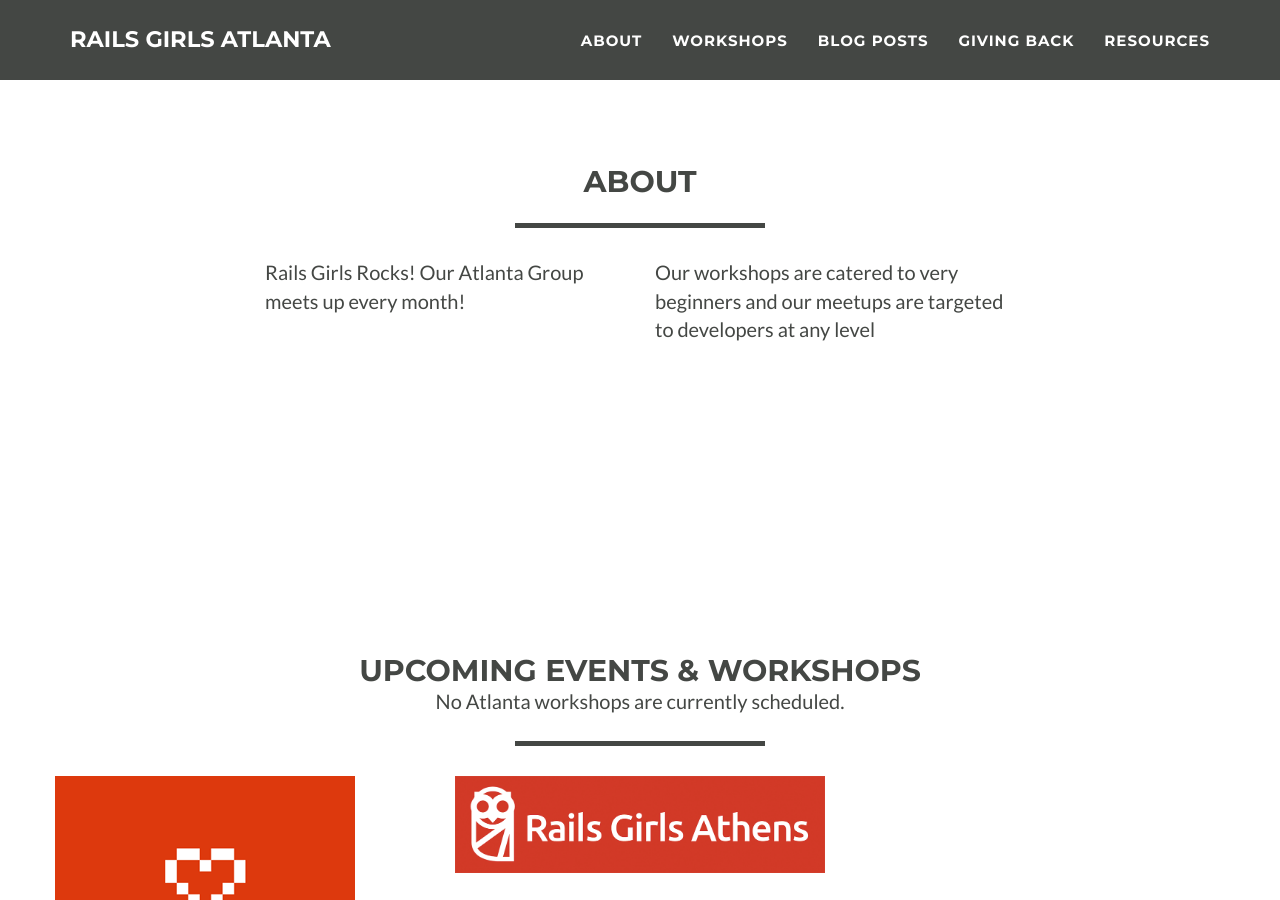
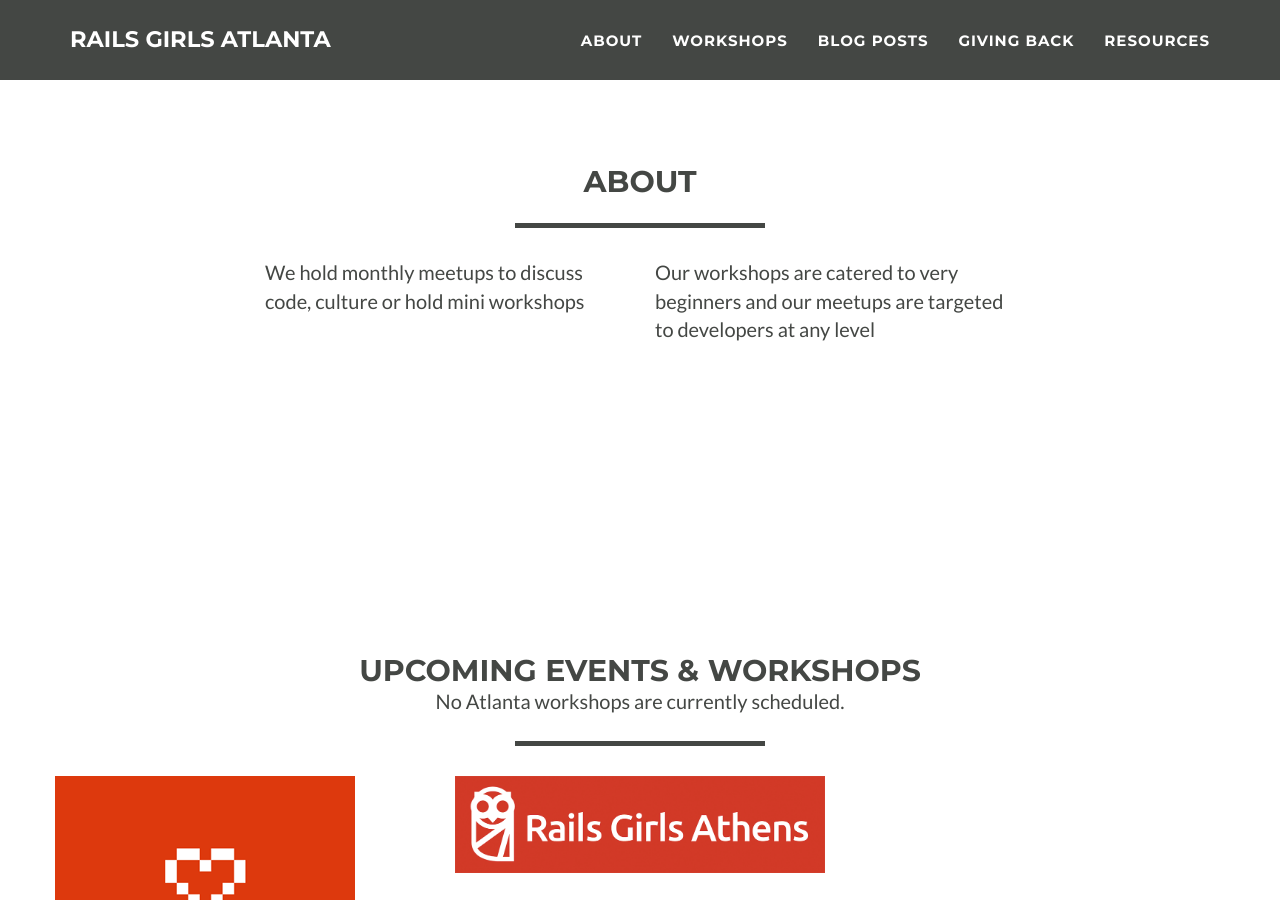
Before and after one commit to railsgirlsatl/railsgirlsatl.github.io, a Jekyll site: the page built from index.html, in a window 1280 px wide and 900 px high, scrolled down 1081 px. Built offline with Jekyll 4.4.1, drawn with Linux system fonts in a browser that asks for light colours.

Commit message:
update about section

```diff
--- a/_config.yml
+++ b/_config.yml
@@ -5,8 +5,8 @@ email: your-email@domain.com
 # welcome tagline
 description: "Rails Girls aims to give tools for girls and women to build their ideas. Get excited and make things!"
 # about columns
-aboutleft: Rails Girls Rocks! Our Atlanta Group meets up every month!
-aboutright: Our workshops are catered to very beginners and our meetups are targeted to developers at any level
+aboutleft: "We hold monthly meetups to discuss code, culture or hold mini workshops"
+aboutright: "Our workshops are catered to very beginners and our meetups are targeted to developers at any level"
 
 url: railsgirlsatl.com
 
```
